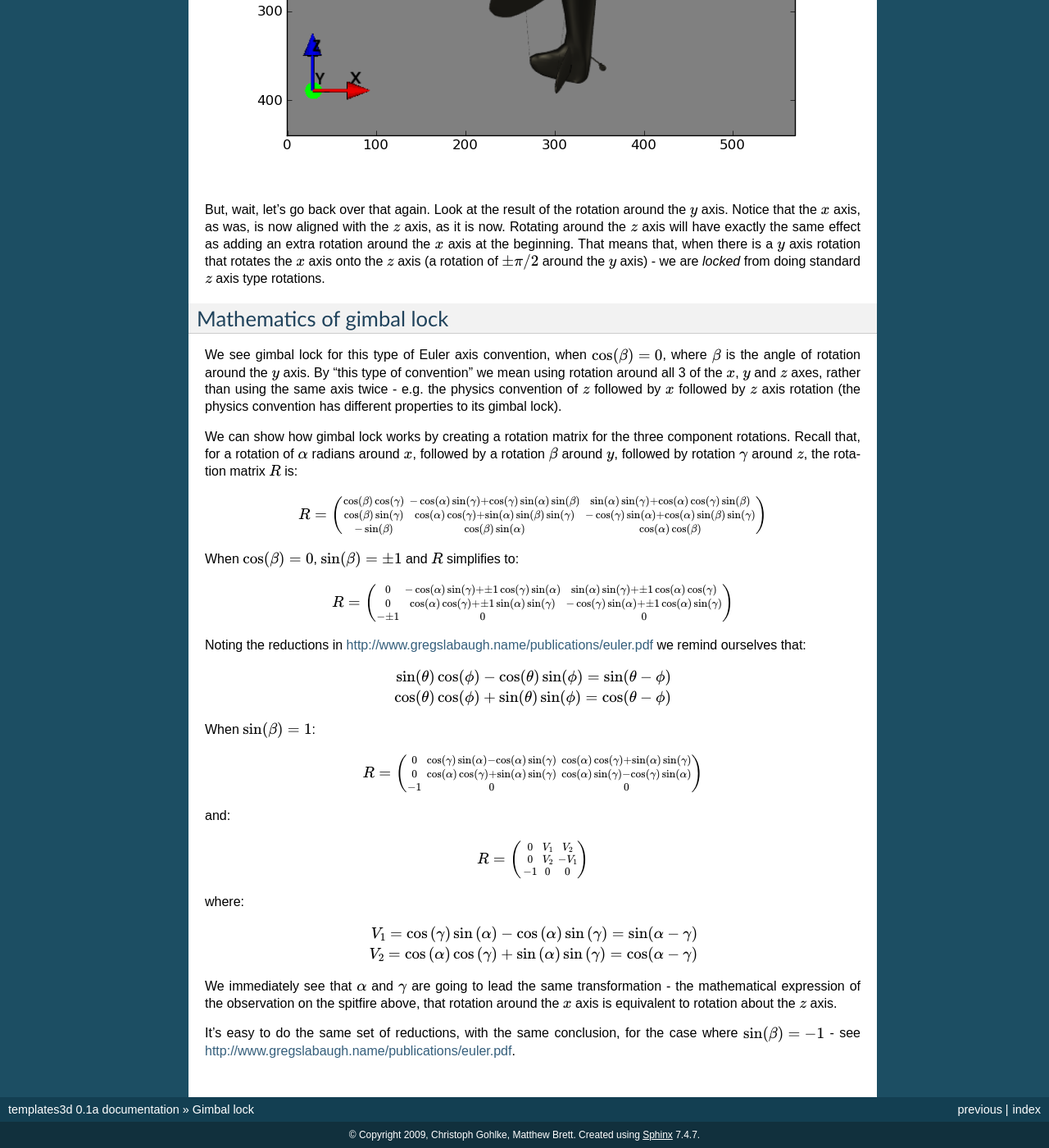
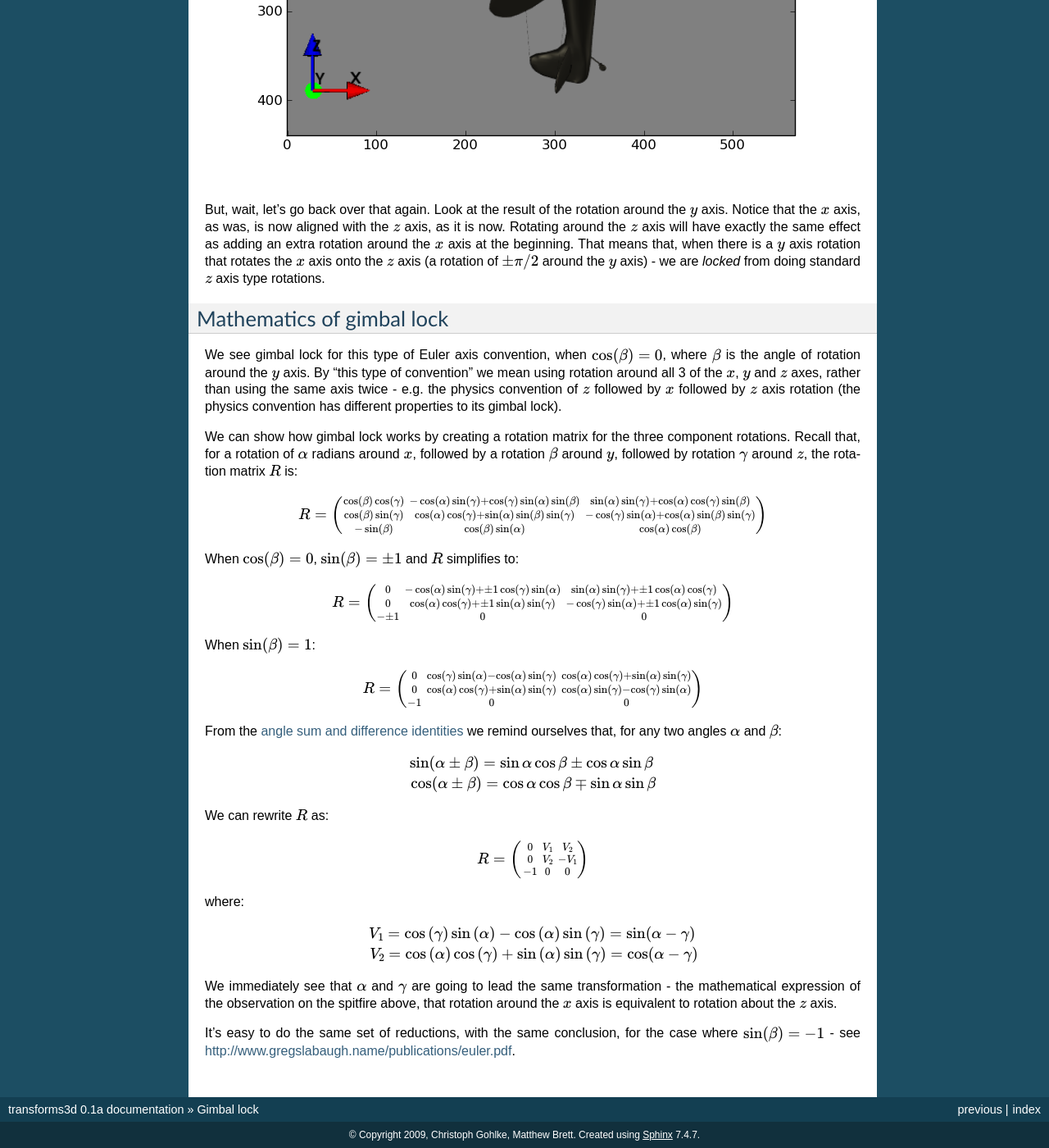
Before and after one commit to matthew-brett/transforms3d, a Sphinx documentation site: the page built from doc/gimbal_lock.rst, in a window 1280 px wide and 1400 px high, scrolled down 2609 px. Shown: the whole window at 82% size. Built offline with Sphinx 7.4.7, drawn with Linux system fonts in a browser that asks for light colours; formulas are drawn with MathJax 3; some of the changed text lies outside the part shown.

Commit message:
Firmed up references for gimbal lock; renamed docs to transforms3d

```diff
--- a/doc/conf.py
+++ b/doc/conf.py
@@ -1,6 +1,6 @@
 # -*- coding: utf-8 -*-
 #
-# templates3d documentation build configuration file, created by
+# transforms3d documentation build configuration file, created by
 # sphinx-quickstart on Wed Sep 23 16:54:41 2009.
 #
 # This file is execfile()d with the current directory set to its containing dir.
@@ -38,7 +38,7 @@ source_suffix = '.rst'
 master_doc = 'index'
 
 # General information about the project.
-project = u'templates3d'
+project = u'transforms3d'
 copyright = u'2009, Christoph Gohlke, Matthew Brett'
 
 # The version info for the project you're documenting, acts as replacement for
@@ -159,7 +159,7 @@ html_static_path = ['_static']
 #html_file_suffix = ''
 
 # Output file base name for HTML help builder.
-htmlhelp_basename = 'templates3ddoc'
+htmlhelp_basename = 'transforms3ddoc'
 
 
 # -- Options for LaTeX output --------------------------------------------------
@@ -173,7 +173,7 @@ htmlhelp_basename = 'templates3ddoc'
 # Grouping the document tree into LaTeX files. List of tuples
 # (source start file, target name, title, author, documentclass [howto/manual]).
 latex_documents = [
-  ('index', 'templates3d.tex', u'templates3d Documentation',
+  ('index', 'transforms3d.tex', u'transforms3d Documentation',
    u'Christoph Gohlke, Matthew Brett', 'manual'),
 ]
 
--- a/doc/gimbal_lock.rst
+++ b/doc/gimbal_lock.rst
@@ -68,23 +68,21 @@ When $\cos(\beta) = 0$, $\sin(\beta) = \pm1$ and $R$ simplifies to:
 
      R = \left(\begin{smallmatrix}0 & - \operatorname{cos}\left(\alpha\right) \operatorname{sin}\left(\gamma\right) + \pm{1} \operatorname{cos}\left(\gamma\right) \operatorname{sin}\left(\alpha\right) & \operatorname{sin}\left(\alpha\right) \operatorname{sin}\left(\gamma\right) + \pm{1} \operatorname{cos}\left(\alpha\right) \operatorname{cos}\left(\gamma\right)\\0 & \operatorname{cos}\left(\alpha\right) \operatorname{cos}\left(\gamma\right) + \pm{1} \operatorname{sin}\left(\alpha\right) \operatorname{sin}\left(\gamma\right) & - \operatorname{cos}\left(\gamma\right) \operatorname{sin}\left(\alpha\right) + \pm{1} \operatorname{cos}\left(\alpha\right) \operatorname{sin}\left(\gamma\right)\\- \pm{1} & 0 & 0\end{smallmatrix}\right)
 
-Noting the reductions in
-http://www.gregslabaugh.name/publications/euler.pdf we remind ourselves that:
-
-.. math::
-
-   \sin(\theta)\cos(\phi) - \cos(\theta)\sin(\phi) = \sin(\theta-\phi)
-
-   \cos(\theta)\cos(\phi) + \sin(\theta)\sin(\phi) = \cos(\theta-\phi)
-
-
 When $\sin(\beta) = 1$:
 
 .. math::
 
    R = \left(\begin{smallmatrix}0 & \operatorname{cos}\left(\gamma\right) \operatorname{sin}\left(\alpha\right) - \operatorname{cos}\left(\alpha\right) \operatorname{sin}\left(\gamma\right) & \operatorname{cos}\left(\alpha\right) \operatorname{cos}\left(\gamma\right) + \operatorname{sin}\left(\alpha\right) \operatorname{sin}\left(\gamma\right)\\0 & \operatorname{cos}\left(\alpha\right) \operatorname{cos}\left(\gamma\right) + \operatorname{sin}\left(\alpha\right) \operatorname{sin}\left(\gamma\right) & \operatorname{cos}\left(\alpha\right) \operatorname{sin}\left(\gamma\right) - \operatorname{cos}\left(\gamma\right) \operatorname{sin}\left(\alpha\right)\\-1 & 0 & 0\end{smallmatrix}\right)
 
-and:
+From the `angle sum and difference identities <http://en.wikipedia.org/wiki/List_of_trigonometric_identities#Angle_sum_and_difference_identities>`_ we remind ourselves that, for any two angles $\alpha$ and $\beta$:
+
+.. math::
+
+   \sin(\alpha \pm \beta) = \sin \alpha \cos \beta \pm \cos \alpha \sin \beta \,
+
+   \cos(\alpha \pm \beta) = \cos \alpha \cos \beta \mp \sin \alpha \sin \beta
+
+We can rewrite $R$ as:
 
 .. math::
 
@@ -94,7 +92,7 @@ where:
 
 .. math::
 
-    V_1 = \operatorname{cos}\left(\gamma\right) \operatorname{sin}\left(\alpha\right) - \operatorname{cos}\left(\alpha\right) \operatorname{sin}\left(\gamma\right) = \sin(\alpha - \gamma)
+    V_1 = \operatorname{cos}\left(\gamma\right) \operatorname{sin}\left(\alpha\right) - \operatorname{cos}\left(\alpha\right) \operatorname{sin}\left(\gamma\right) = \sin(\alpha - \gamma) \,
 
     V_2 =  \operatorname{cos}\left(\alpha\right) \operatorname{cos}\left(\gamma\right) + \operatorname{sin}\left(\alpha\right) \operatorname{sin}\left(\gamma\right) = \cos(\alpha - \gamma)
 
--- a/doc/index.rst
+++ b/doc/index.rst
@@ -1,10 +1,10 @@
-.. templates3d documentation master file, created by
+.. transforms3d documentation master file, created by
    sphinx-quickstart on Wed Sep 23 16:54:41 2009.
    You can adapt this file completely to your liking, but it should at least
    contain the root `toctree` directive.
 
-Welcome to templates3d's documentation!
-=======================================
+Welcome to the documentation for transforms3d
+=============================================
 
 Contents:
 
```
Also changed, not shown: 2 other files.
